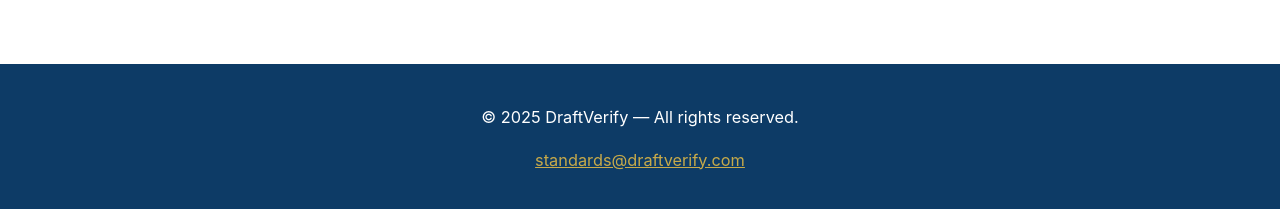
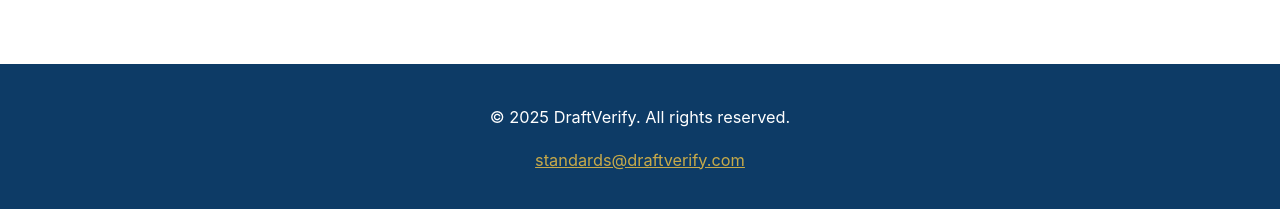
Before and after one commit to draftverify/draftverify.com, a Jekyll site: the page built from index.md, in a window 1280 px wide and 900 px high, scrolled down 594 px. Shown: the part 680-889 px from the top of the window. Built offline with Jekyll 4.4.1, drawn with Linux system fonts in a browser that asks for light colours; part of the change alters nothing that is shown.

```diff
--- a/_includes/footer.html
+++ b/_includes/footer.html
@@ -1,6 +1,6 @@
 <footer class="site-footer">
   <div class="footer-inner">
-    <p>© 2025 DraftVerify — All rights reserved.</p>
+    <p>© {{ site.time | date: '%Y' }} DraftVerify. All rights reserved.</p>
     <p><a href="mailto:standards@draftverify.com">standards@draftverify.com</a></p>
   </div>
 </footer>
```
